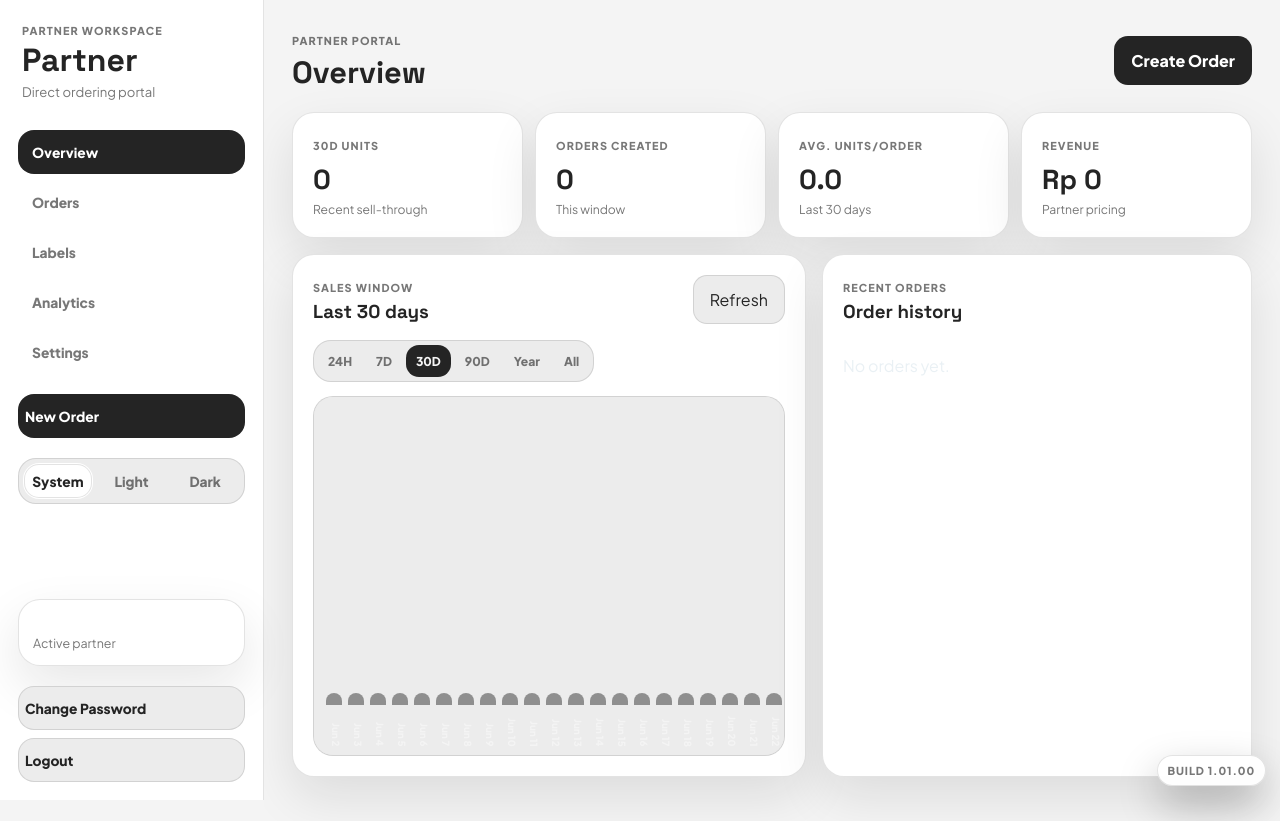
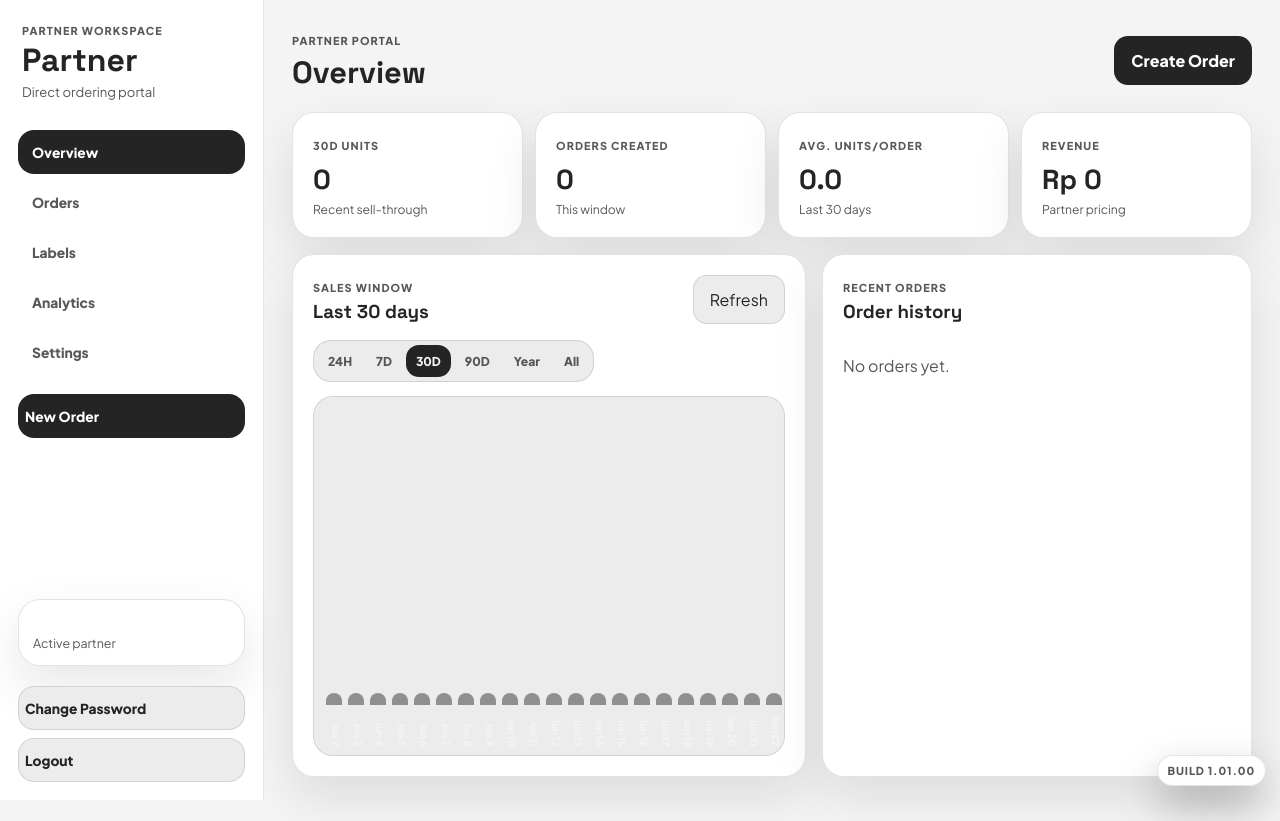
Before and after one commit to xXBRANCHXx/jenang-gemi-partner-portal, a PHP site: page /dashboard/ in a window 1280 px wide. Run offline with PHP 8.4, Linux system fonts and the light colour scheme; the visitor is signed in with stand-in values (Sample User, id 1); data that the repository does not hold is empty.

Commit message:
Improve partner portal light mode contrast

```diff
--- a/admin.css
+++ b/admin.css
@@ -3310,8 +3310,8 @@ body.is-dashboard[data-partner-theme='light'] {
   --partner-panel-strong: #e3e3e3;
   --partner-border: rgba(24, 24, 24, 0.12);
   --partner-text: #242424;
-  --partner-muted: rgba(36, 36, 36, 0.62);
-  --partner-faint: rgba(36, 36, 36, 0.38);
+  --partner-muted: rgba(36, 36, 36, 0.76);
+  --partner-faint: rgba(36, 36, 36, 0.52);
   --partner-accent: #777777;
   --partner-accent-strong: #242424;
   --partner-danger: #765f5c;
@@ -3327,8 +3327,8 @@ body.is-dashboard[data-partner-theme='light'] {
     --partner-panel-strong: #e3e3e3;
     --partner-border: rgba(24, 24, 24, 0.12);
     --partner-text: #242424;
-    --partner-muted: rgba(36, 36, 36, 0.62);
-    --partner-faint: rgba(36, 36, 36, 0.38);
+    --partner-muted: rgba(36, 36, 36, 0.76);
+    --partner-faint: rgba(36, 36, 36, 0.52);
     --partner-accent: #777777;
     --partner-accent-strong: #242424;
     --partner-danger: #765f5c;
@@ -3752,3 +3752,48 @@ body.is-dashboard[data-partner-theme='light'] .admin-build-badge {
     width: 100%;
   }
 }
+
+/* Final partner portal contrast pass. */
+body.is-dashboard :is(
+  .admin-empty,
+  .partner-upload-queue .admin-empty,
+  .partner-sku-list .admin-empty,
+  .partner-cart-list .admin-empty,
+  .partner-preview-stack .admin-empty,
+  .partner-label-library .admin-empty
+) {
+  color: var(--partner-muted);
+}
+
+body.is-dashboard :is(
+  .partner-filter-pills button:not(.is-active),
+  .partner-sku-main span,
+  .partner-sku-main code,
+  .partner-sku-meta span,
+  .partner-cart-row span,
+  .partner-sku-actions span
+) {
+  color: var(--partner-muted);
+}
+
+body.is-dashboard[data-partner-theme='light'] :is(
+  .partner-filter-pills button:not(.is-active),
+  .partner-upload-queue .admin-empty,
+  .partner-sku-list .admin-empty,
+  .partner-cart-list .admin-empty,
+  .partner-preview-stack .admin-empty
+) {
+  color: rgba(36, 36, 36, 0.76);
+}
+
+@media (prefers-color-scheme: light) {
+  body.is-dashboard:not([data-partner-theme='dark']) :is(
+    .partner-filter-pills button:not(.is-active),
+    .partner-upload-queue .admin-empty,
+    .partner-sku-list .admin-empty,
+    .partner-cart-list .admin-empty,
+    .partner-preview-stack .admin-empty
+  ) {
+    color: rgba(36, 36, 36, 0.76);
+  }
+}
--- a/dashboard/index.php
+++ b/dashboard/index.php
@@ -82,12 +82,6 @@ $sectionUrl = static function (string $section) use ($dashboardPath): string {
             </nav>
 
             <button type="button" class="partner-sidebar-primary" data-open-order-modal>New Order</button>
-
-            <div class="partner-theme-switch" data-theme-switch aria-label="Theme preference">
-                <button type="button" data-theme-option="system">System</button>
-                <button type="button" data-theme-option="light">Light</button>
-                <button type="button" data-theme-option="dark">Dark</button>
-            </div>
 
             <div class="partner-sidebar-profile">
                 <strong><?php echo htmlspecialchars($partnerName, ENT_QUOTES); ?></strong>
```
